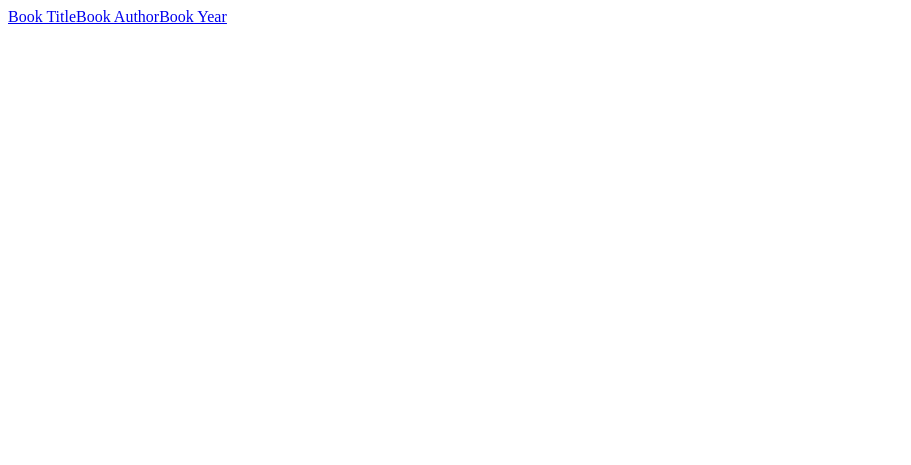
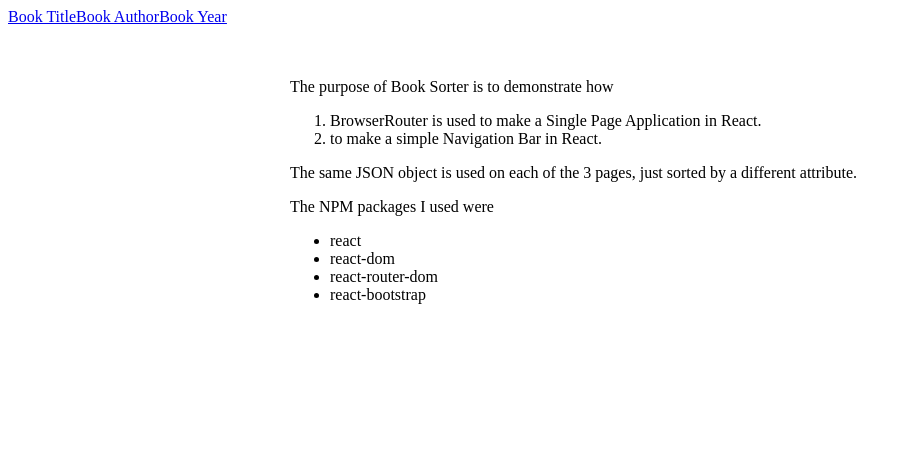
Before and after one commit to JohnBarnett9/BookSorter, a React app: page index.html in a window 1280 px wide. Shown: the whole page, without its empty margins (0-911 px from the left). Built offline with nearby package versions, Linux system fonts and the light colour scheme; files whose address does not match are found by name.

Commit message:
Added explanation of application at bottom of page.

```diff
--- a/index.html
+++ b/index.html
@@ -12,6 +12,29 @@
 		<div id="root">
 		</div>
 
+		<br><br>
+
+		<div
+		style="
+		width: 700px;
+		height: 400px;
+		overflow-y: scroll;
+		margin: 0 auto;">
+			<p>The purpose of Book Sorter is to demonstrate how</p>
+			<ol>
+			<li>BrowserRouter is used to make a Single Page Application in React.</li>
+			<li>to make a simple Navigation Bar in React.</li>
+			</ol>
+			<p>The same JSON object is used on each of the 3 pages, just sorted by a different attribute.</p>
+			<p>The NPM packages I used were</p>
+			<ul>
+			<li>react</li>
+			<li>react-dom</li>
+			<li>react-router-dom</li>
+			<li>react-bootstrap</li>
+			</ul>
+		</div>
+
 
 		<!-- Load our React component -->
 		<script src="dist/main.bundle.js"></script>
```
